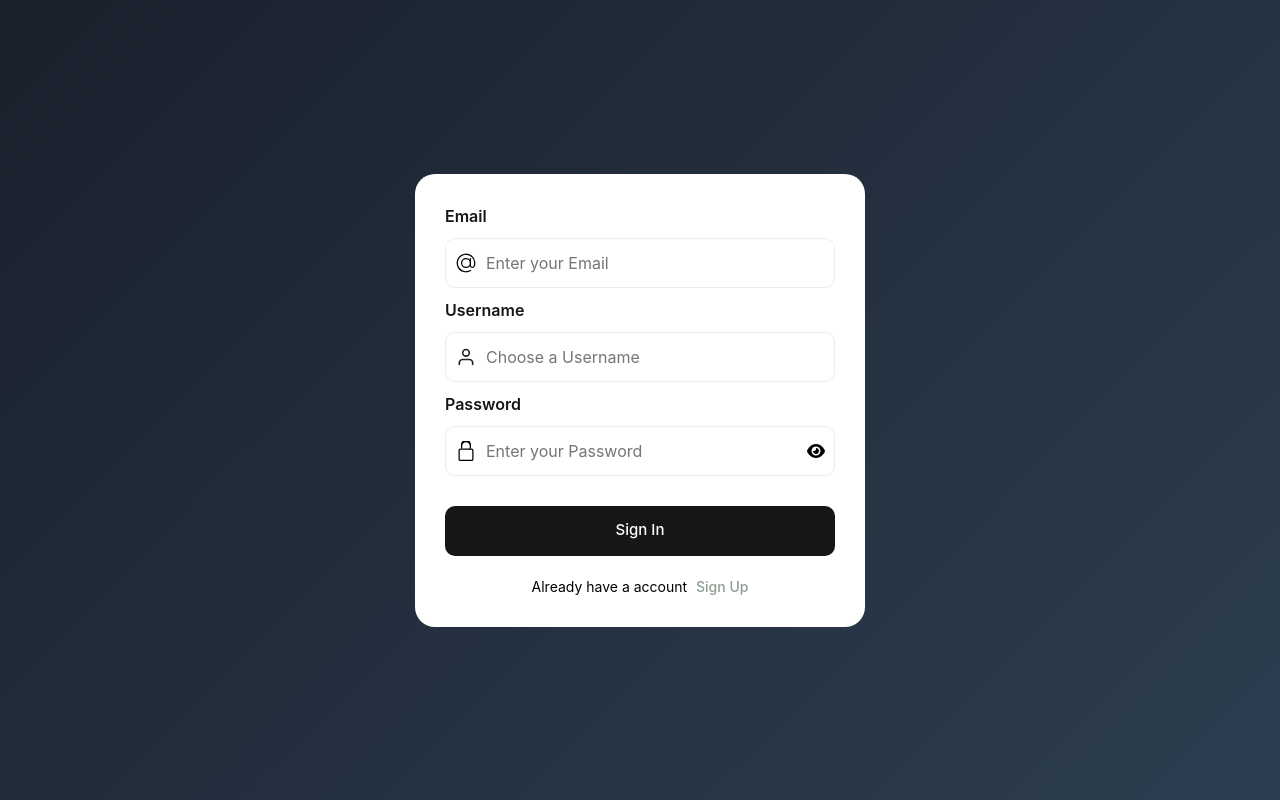
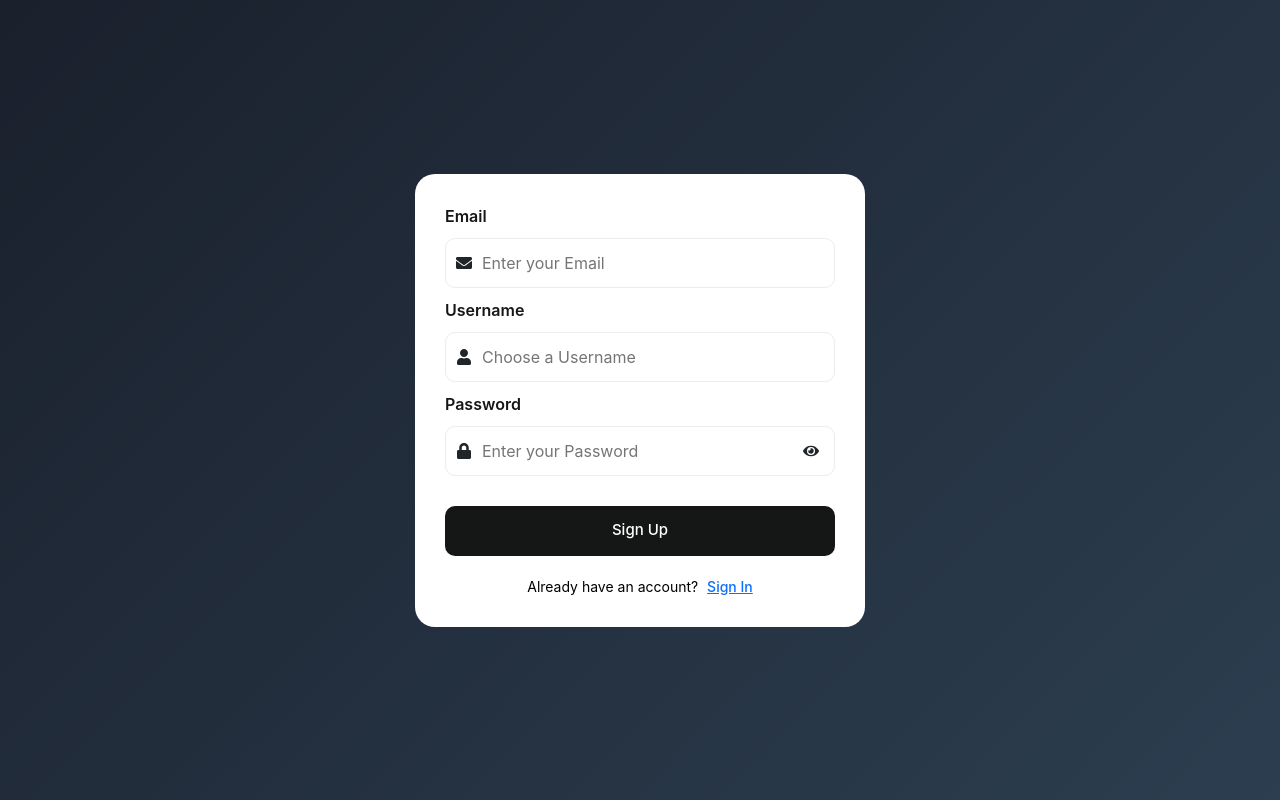
Before and after one commit to h1mky/glass-photo-ts, a React (Vite) app: page /sign-up in a window 1280 px wide. Built offline with nearby package versions, Linux system fonts and the light colour scheme; a web font is replaced by a local one.

Commit message:
add panel with sign up

```diff
--- a/package.json
+++ b/package.json
@@ -19,6 +19,7 @@
     "@types/react-router-dom": "^5.3.3",
     "axios": "^1.10.0",
     "bootstrap": "^5.3.7",
+    "formik": "^2.4.6",
     "lucide-react": "^0.523.0",
     "react": "^19.1.0",
     "react-bootstrap": "^2.10.10",
@@ -27,7 +28,8 @@
     "react-loading-skeleton": "^3.5.0",
     "react-redux": "^9.2.0",
     "react-router-dom": "^7.6.2",
-    "react-spinners": "^0.17.0"
+    "react-spinners": "^0.17.0",
+    "yup": "^1.6.1"
   },
   "devDependencies": {
     "@eslint/js": "^9.29.0",
--- a/src/components/footer/footer.css
+++ b/src/components/footer/footer.css
@@ -26,3 +26,6 @@
 .about-footer_item p {
   color: #fffffff0;
 }
+.container.d-flex {
+  align-items: flex-start;
+}
--- a/src/components/postModal/PostModal.css
+++ b/src/components/postModal/PostModal.css
@@ -322,3 +322,10 @@ body.modal-open {
   color: white;
   margin-bottom: 20px !important;
 }
+.photo-header a {
+  text-decoration: none !important;
+  color: #8e9e93 !important;
+}
+.photo-header a:hover {
+  color: #ffffff !important;
+}
--- a/src/index.css
+++ b/src/index.css
@@ -18,11 +18,3 @@ li {
 p {
   margin: 0 !important;
 }
-
-a {
-  text-decoration: none !important;
-  color: #8e9e93 !important;
-}
-a:hover {
-  color: #ffffff !important;
-}
--- a/src/pages/signUpForm/index.tsx
+++ b/src/pages/signUpForm/index.tsx
@@ -1,98 +1,108 @@
 import "./sign-up.css";
 import { useState } from "react";
 import { Link } from "react-router-dom";
+import { useFormik } from "formik";
+import * as Yup from "yup";
+import { fetchSignUp } from "../../services/UserService/service";
+
+// FA Icons
+import { FaEnvelope, FaUser, FaEye, FaEyeSlash, FaLock } from "react-icons/fa";
 
 const SignUpForm = () => {
   const [inputType, setInputType] = useState(true);
+  const toggleInputType = () => setInputType((prev) => !prev);
 
-  const inputTypePassword = inputType ? "password" : "text";
+  const validationSchema = Yup.object({
+    email: Yup.string().email("Invalid email").required("Required"),
+    username: Yup.string().min(3, "Min 3 characters").required("Required"),
+    password: Yup.string().min(6, "Min 6 characters").required("Required"),
+  });
 
-  const toggleInputType = () => {
-    setInputType(!inputType);
-  };
+  const formik = useFormik({
+    initialValues: {
+      email: "",
+      username: "",
+      password: "",
+      userPhoto: "",
+    },
+    validationSchema,
+    onSubmit: (values) => {
+      console.log("Submitting", values);
+      fetchSignUp(values).then((req) => console.log(req.status));
+    },
+  });
 
   return (
-    <div className="sign-up-container ">
-      <form className="form">
+    <div className="sign-up-container">
+      <form className="form" onSubmit={formik.handleSubmit}>
+        {/* Email */}
         <div className="flex-column">
-          <label>Email </label>
+          <label>Email</label>
         </div>
         <div className="inputForm">
-          <svg
-            height="20"
-            viewBox="0 0 32 32"
-            width="20"
-            xmlns="http://www.w3.org/2000/svg"
-          >
-            <g id="Layer_3" data-name="Layer 3">
-              <path d="m30.853 13.87a15 15 0 0 0 -29.729 4.082 15.1 15.1 0 0 0 12.876 12.918 15.6 15.6 0 0 0 2.016.13 14.85 14.85 0 0 0 7.715-2.145 1 1 0 1 0 -1.031-1.711 13.007 13.007 0 1 1 5.458-6.529 2.149 2.149 0 0 1 -4.158-.759v-10.856a1 1 0 0 0 -2 0v1.726a8 8 0 1 0 .2 10.325 4.135 4.135 0 0 0 7.83.274 15.2 15.2 0 0 0 .823-7.455zm-14.853 8.13a6 6 0 1 1 6-6 6.006 6.006 0 0 1 -6 6z"></path>
-            </g>
-          </svg>
-          <input type="text" className="input" placeholder="Enter your Email" />
+          <FaEnvelope className="input-icon" />
+          <input
+            type="text"
+            className="input"
+            placeholder="Enter your Email"
+            {...formik.getFieldProps("email")}
+          />
         </div>
+        {formik.touched.email && formik.errors.email && (
+          <div className="error">{formik.errors.email}</div>
+        )}
+
+        {/* Username */}
         <div className="flex-column">
-          <label>Username </label>
+          <label>Username</label>
         </div>
         <div className="inputForm">
-          <svg
-            height="20"
-            viewBox="0 0 24 24"
-            width="20"
-            xmlns="http://www.w3.org/2000/svg"
-            fill="none"
-            stroke="currentColor"
-            strokeWidth="2"
-            strokeLinecap="round"
-            strokeLinejoin="round"
-          >
-            <path d="M20 21v-2a4 4 0 0 0-4-4H8a4 4 0 0 0-4 4v2"></path>
-            <circle cx="12" cy="7" r="4"></circle>
-          </svg>
+          <FaUser className="input-icon" />
           <input
             type="text"
             className="input"
             placeholder="Choose a Username"
+            {...formik.getFieldProps("username")}
           />
         </div>
-        {/* --- End Username Section --- */}
+        {formik.touched.username && formik.errors.username && (
+          <div className="error">{formik.errors.username}</div>
+        )}
 
+        {/* Password */}
         <div className="flex-column">
-          <label>Password </label>
+          <label>Password</label>
         </div>
         <div className="inputForm">
-          <svg
-            height="20"
-            viewBox="-64 0 512 512"
-            width="20"
-            xmlns="http://www.w3.org/2000/svg"
-          >
-            <path d="m336 512h-288c-26.453125 0-48-21.523438-48-48v-224c0-26.476562 21.546875-48 48-48h288c26.453125 0 48 21.523438 48 48v224c0 26.476562-21.546875 48-48 48zm-288-288c-8.8125 0-16 7.167969-16 16v224c0 8.832031 7.1875 16 16 16h288c8.8125 0 16-7.167969 16-16v-224c0-8.832031-7.1875-16-16-16zm0 0"></path>
-            <path d="m304 224c-8.832031 0-16-7.167969-16-16v-80c0-52.929688-43.070312-96-96-96s-96 43.070312-96 96v80c0 8.832031-7.167969-16-16-16s-16-7.167969-16-16v-80c0-70.59375 57.40625-128 128-128s128 57.40625 128 128v80c0 8.832031-7.167969 16-16 16zm0 0"></path>
-          </svg>
+          <FaLock className="input-icon" />
           <input
-            type={inputTypePassword}
+            type={inputType ? "password" : "text"}
             className="input"
             placeholder="Enter your Password"
+            {...formik.getFieldProps("password")}
           />
-          <svg
-            viewBox="0 0 576 512"
-            className="eye-icon"
-            height="1em"
-            xmlns="http://www.w3.org/2000/svg"
-            onClick={toggleInputType}
-          >
-            <path d="M288 32c-80.8 0-145.5 36.8-192.6 80.6C48.6 156 17.3 208 2.5 243.7c-3.3 7.9-3.3 16.7 0 24.6C17.3 304 48.6 356 95.4 399.4C142.5 443.2 207.2 480 288 480s145.5-36.8 192.6-80.6c46.8-43.5 78.1-95.4 93-131.1c3.3-7.9 3.3-16.7 0-24.6c-14.9-35.7-46.2-87.7-93-131.1C433.5 68.8 368.8 32 288 32zM144 256a144 144 0 1 1 288 0 144 144 0 1 1 -288 0zm144-64c0 35.3-28.7 64-64 64c-7.1 0-13.9-1.2-20.3-3.3c-5.5-1.8-11.9 1.6-11.7 7.4c.3 6.9 1.3 13.8 3.2 20.7c13.7 51.2 66.4 81.6 117.6 67.9s81.6-66.4 67.9-117.6c-11.1-41.5-47.8-69.4-88.6-71.1c-5.8-.2-9.2 6.1-7.4 11.7c2.1 6.4 3.3 13.2 3.3 20.3z"></path>
-          </svg>
+          {inputType ? (
+            <FaEye className="eye-icon" onClick={toggleInputType} />
+          ) : (
+            <FaEyeSlash className="eye-icon" onClick={toggleInputType} />
+          )}
         </div>
+        {formik.touched.password && formik.errors.password && (
+          <div className="error">{formik.errors.password}</div>
+        )}
 
-        <button className="button-submit">Sign In</button>
+        {/* Submit */}
+        <button type="submit" className="button-submit">
+          Sign Up
+        </button>
+
+        {/* Navigation */}
         <p className="p">
-          Already have a account{" "}
+          Already have an account?{" "}
           <span className="span">
-            <Link to={"/sign-in"}>Sign Up</Link>
+            <Link to={"/sign-in"}>Sign In</Link>
           </span>
         </p>
-        {/* <p className="p line">Or With</p> */}
       </form>
     </div>
   );
--- a/src/services/UserService/service.ts
+++ b/src/services/UserService/service.ts
@@ -1,5 +1,20 @@
 import { request } from "../../hook/http.hook";
+
+export interface SignUpResponse {
+  email: string;
+  username: string;
+  password: string;
+  userPhoto: string;
+}
 
 export const fetchUserProfile = (ID: number) => {
   return request(`http://localhost:3000/user/${ID}`, "GET");
 };
+
+export const fetchSignUp = (userData: SignUpResponse) => {
+  return request(
+    `http://localhost:3000/sign-up`,
+    "POST",
+    JSON.stringify(userData)
+  );
+};
```
Also changed, not shown: 1 other file (tests, documents, lock files or other folders).
